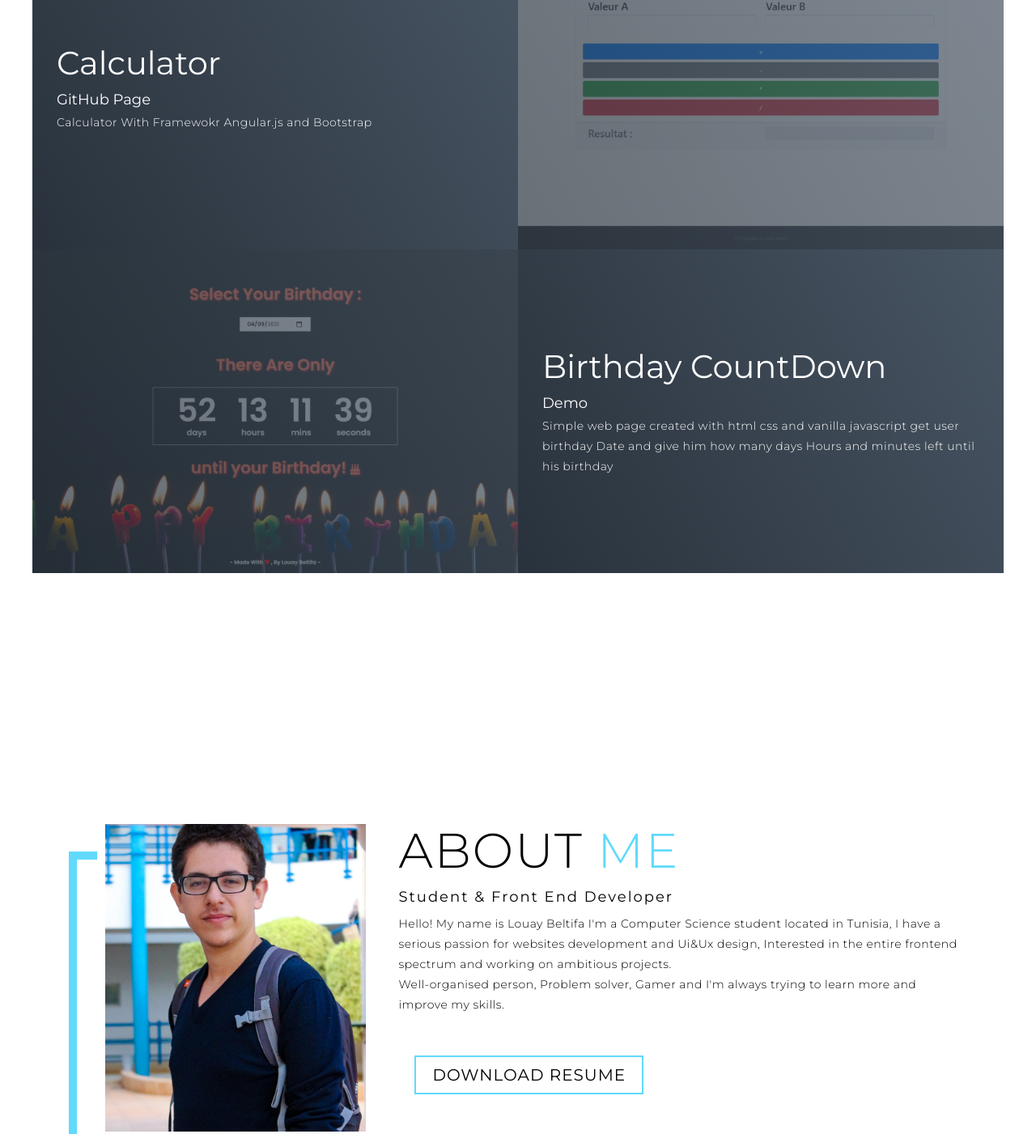
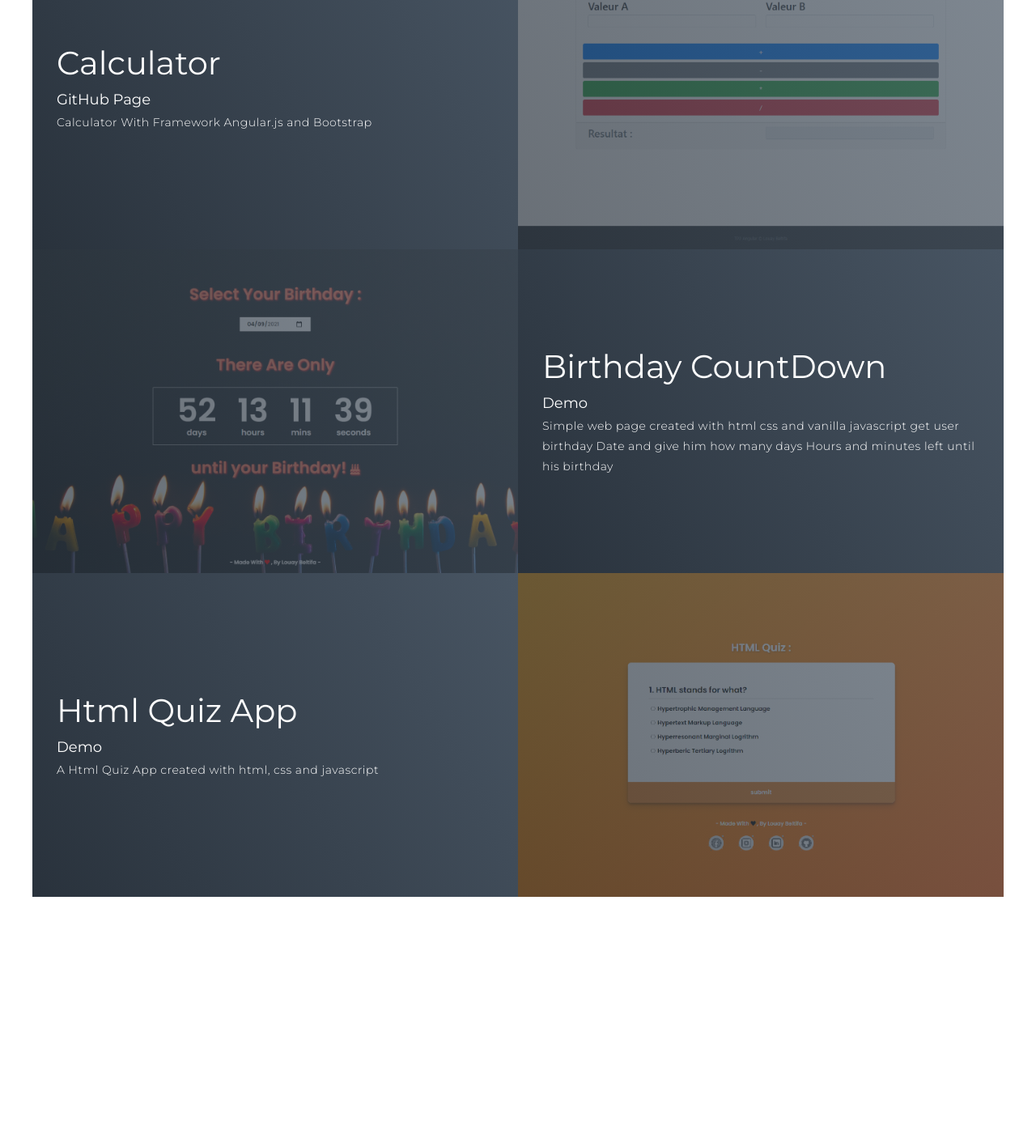
Before and after one commit to LouayBeltifa/MyWebSite, a plain HTML site: page index.html in a window 1280 px wide. Shown: the part 2715-4116 px from the top of the page at 81% size. Drawn offline with Linux system fonts and the light colour scheme.

Commit message:
adding a project

```diff
--- a/index.html
+++ b/index.html
@@ -124,7 +124,7 @@
           <div class="project-info">
             <h1>Calculator</h1>
             <a href="https://github.com/LouayBeltifa/AngularCalcul" target="_blank" style="color: white; cursor:pointer;"><h2>GitHub Page</h2></a>
-            <p>Calculator With Framewokr Angular.js and Bootstrap</p>
+            <p>Calculator With Framework Angular.js and Bootstrap</p>
           </div>
           <div class="project-img">
             <img src="./img/angularcalculator.PNG" alt="img">
@@ -141,20 +141,17 @@
               <img src="./img/BirthdayCountdown.PNG" alt="img">
             </div>
           </div>
-          <!--
           <div class="project-item">
             <div class="project-info">
-              <h1>Project 5</h1>
-              <h2>Coding is Love</h2>
-              <p>Lorem, ipsum dolor sit amet consectetur adipisicing elit. Ad, iusto cupiditate voluptatum impedit unde
-                rem ipsa distinctio illum quae mollitia ut, accusantium eius odio ducimus illo neque atque libero non sunt
-                harum? Ipsum repellat animi, fugit architecto voluptatum odit et!</p>
+              <h1>Html Quiz App</h1>
+              <a href="http://htmlquizapp.epizy.com/" target="_blank" style="color: white; cursor:pointer;"><h2>Demo</h2></a>
+              <p>A Html Quiz App created with html, css and javascript</p>
             </div>
             <div class="project-img">
-              <img src="./img/img-1.png" alt="img">
+              <img src="./img/htmlQuizApp.PNG" alt="img">
             </div>
           </div>
-        -->
+
       </div>
     </div>
   </section>
@@ -237,7 +234,7 @@
           <a href="https://github.com/LouayBeltifa" target="_blank"><img src="https://img.icons8.com/bubbles/50/000000/github.png"/></a>
         </div>
       </div>
-      <p>Copyright © 2020 Louay. All rights reserved</p>
+      <p>Copyright © 2021 Louay. All rights reserved</p>
     </div>
   </section>
   <!-- End Footer -->
```
Also changed, not shown: img/htmlQuizApp.PNG (added).
